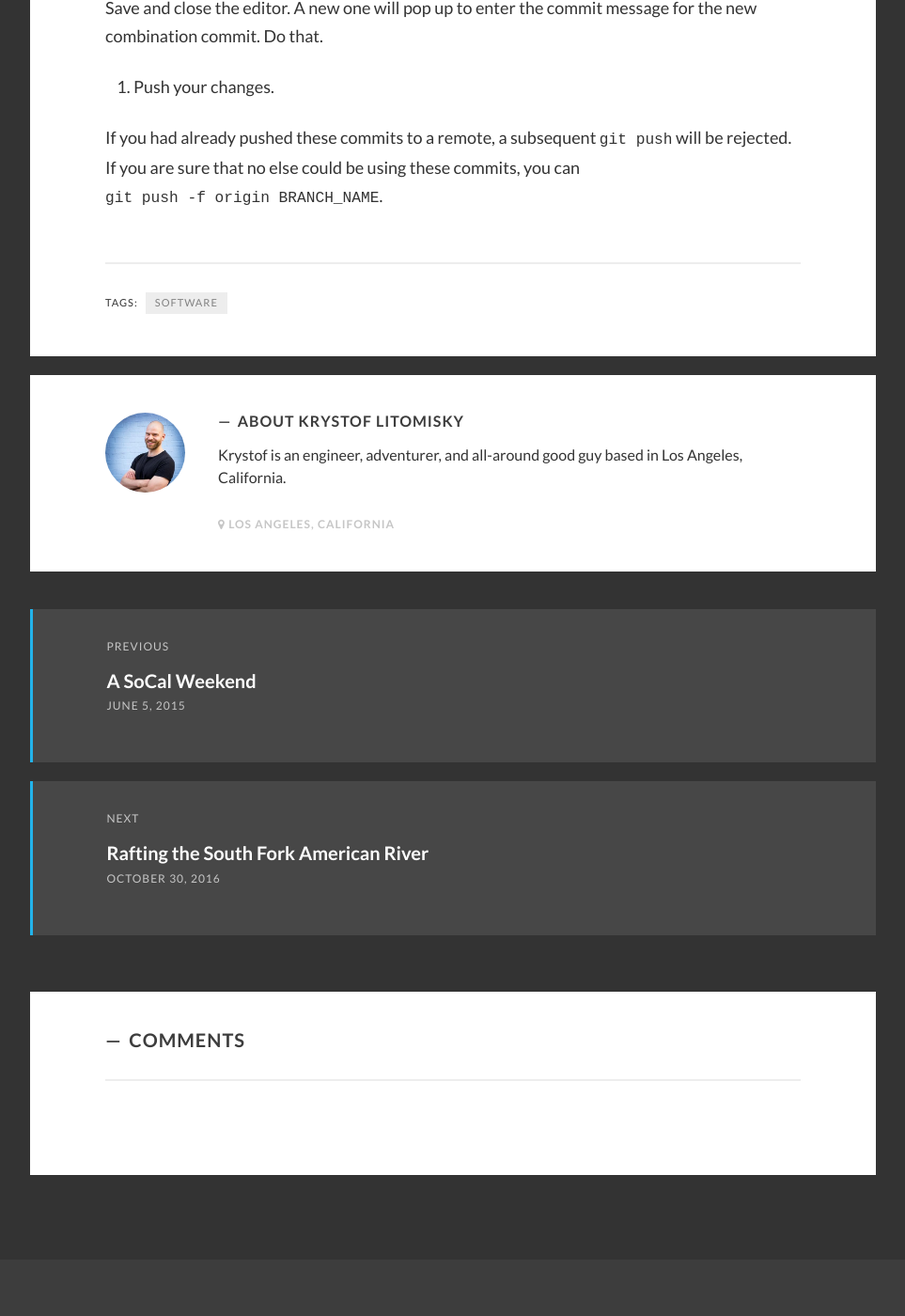
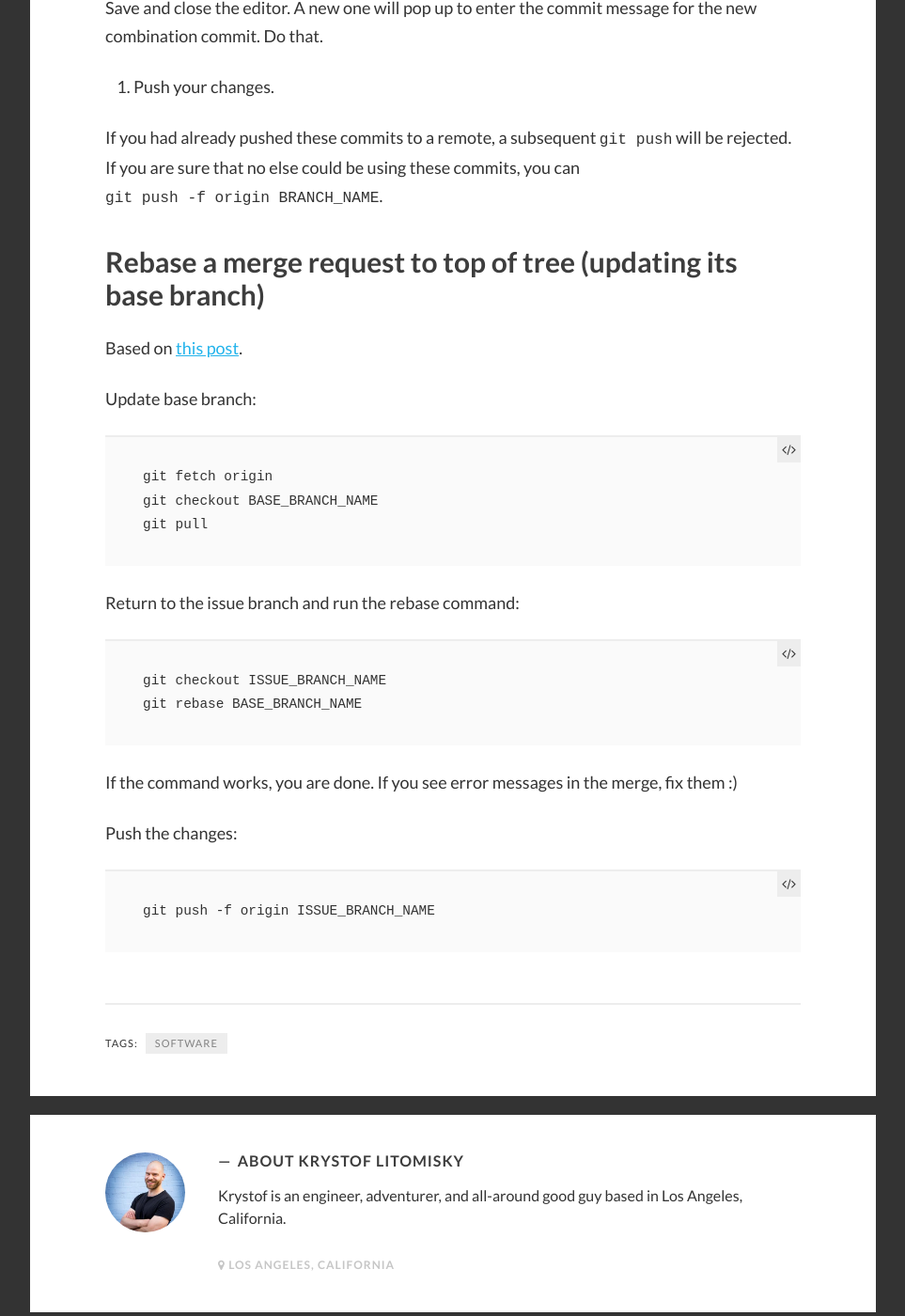
Before and after one commit to krystofl/krystofl.github.io, a Jekyll site: the page built from _posts/2016-07-31-git-cheat-sheet.md, in a window 1280 px wide and 1400 px high, scrolled down 6175 px. Shown: the whole window at 94% size, without its empty margins (8-971 px from the left). Built offline with Jekyll 4.4.1, drawn with Linux system fonts in a browser that asks for light colours; some web fonts are replaced; comment, search, counter and statistics services are not loaded.

Commit message:
git commands for rebasing a merge request

```diff
--- a/_posts/2016-07-31-git-cheat-sheet.md
+++ b/_posts/2016-07-31-git-cheat-sheet.md
@@ -202,3 +202,25 @@ Do that.
 
 If you had already pushed these commits to a remote, a subsequent `git push` will be rejected.
 If you are sure that no else could be using these commits, you can `git push -f origin BRANCH_NAME`.
+
+
+## Rebase a merge request to top of tree (updating its base branch)
+
+Based on [this post](https://www.drupal.org/docs/develop/git/using-gitlab-to-contribute-to-drupal/rebase-a-merge-request).
+
+Update base branch:
+
+    git fetch origin
+    git checkout BASE_BRANCH_NAME
+    git pull
+
+Return to the issue branch and run the rebase command:
+
+    git checkout ISSUE_BRANCH_NAME
+	git rebase BASE_BRANCH_NAME
+
+If the command works, you are done. If you see error messages in the merge, fix them :)
+
+Push the changes:
+
+    git push -f origin ISSUE_BRANCH_NAME
```
